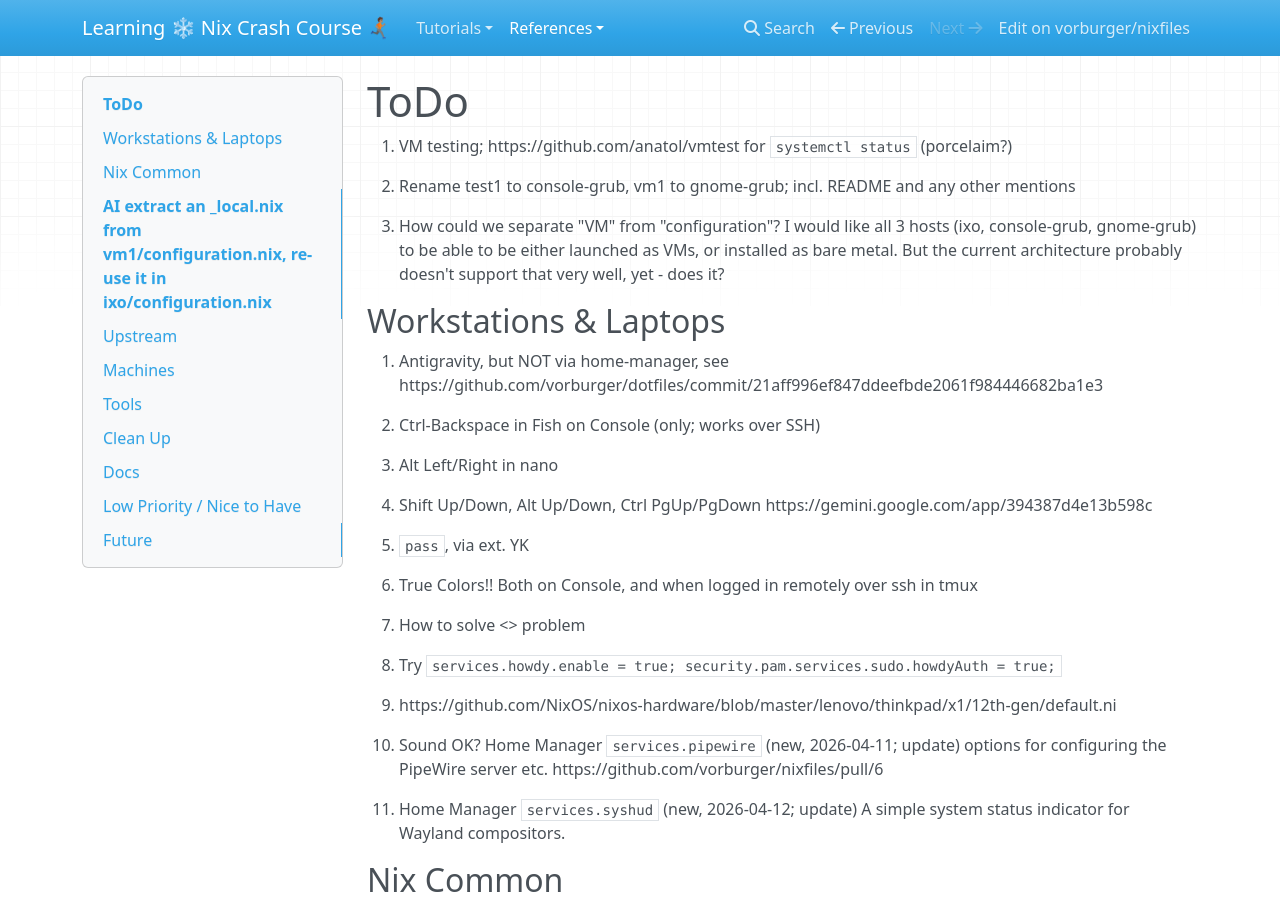
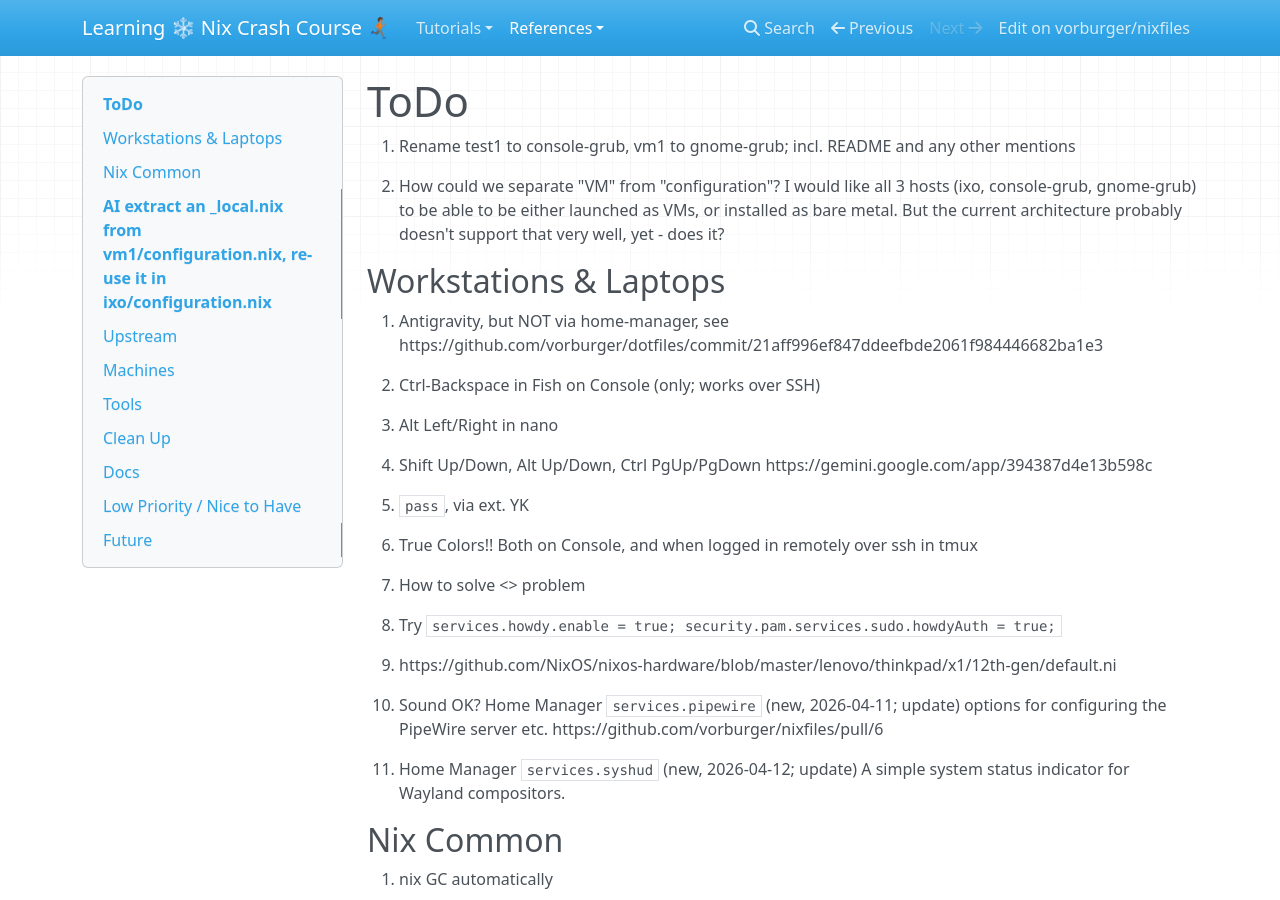
Before and after one commit to vorburger/nixfiles, an MkDocs documentation site: the page built from docs/docs/ToDo.md, in a window 1280 px wide and 900 px high. Built offline with MkDocs 1.6.1, drawn with Linux system fonts in a browser that asks for light colours; nearby versions of some CDN libraries.

Commit message:
test: systemctl status

```diff
--- a/docs/docs/ToDo.md
+++ b/docs/docs/ToDo.md
@@ -1,6 +1,4 @@
 # ToDo
-
-1. VM testing; https://github.com/anatol/vmtest for `systemctl status` (porcelaim?)
 
 1. Rename test1 to console-grub, vm1 to gnome-grub; incl. README and any other mentions
 
```
Also changed, not shown: 2 other files.
